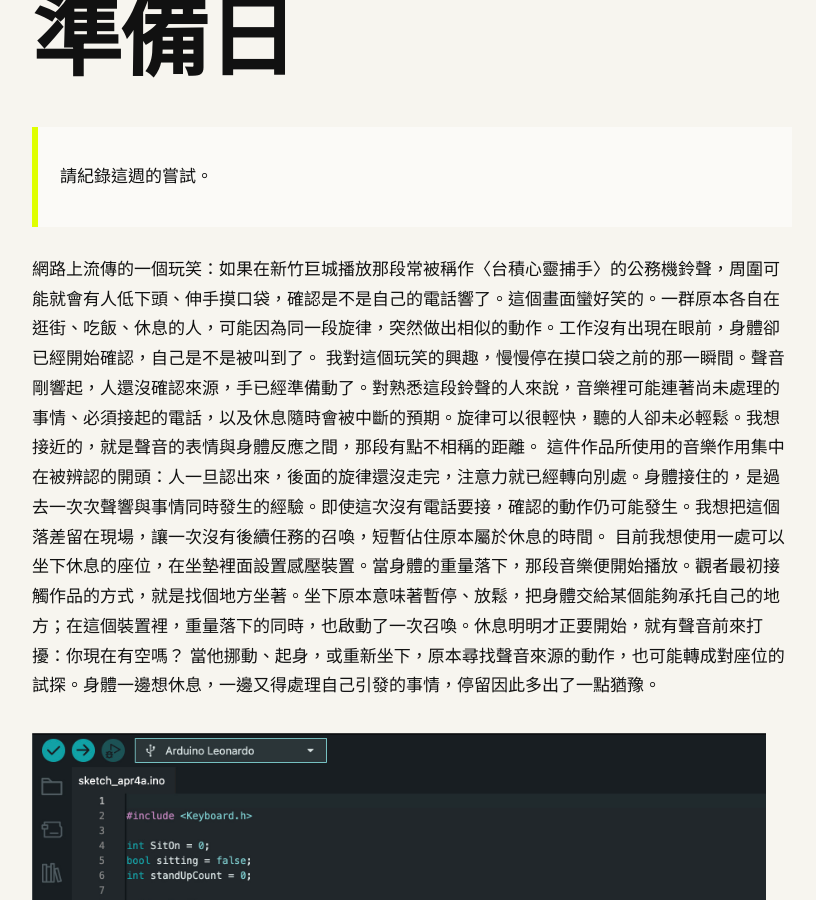
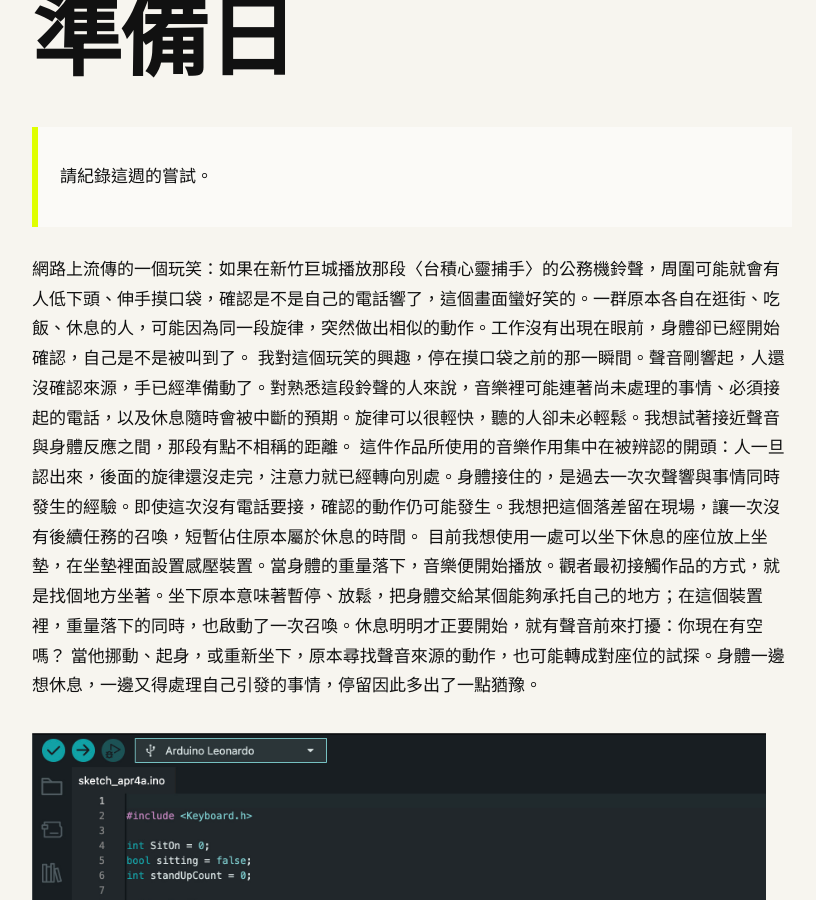
Before and after one commit to yenchichen1998/fieldworkarchive, a Jekyll site: the page built from weeks/week-08.md, in a window 1280 px wide and 900 px high, scrolled down 247 px. Shown: the whole window, without its empty margins (48-864 px from the left). Built offline with Jekyll 4.4.1, drawn with Linux system fonts in a browser that asks for light colours.

Commit message:
Update week-08.md

```diff
--- a/weeks/week-08.md
+++ b/weeks/week-08.md
@@ -9,9 +9,10 @@ permalink: /weeks/week-08/
 
 > 請紀錄這週的嘗試。
 
-網路上流傳的一個玩笑：如果在新竹巨城播放那段常被稱作〈台積心靈捕手〉的公務機鈴聲，周圍可能就會有人低下頭、伸手摸口袋，確認是不是自己的電話響了。這個畫面蠻好笑的。一群原本各自在逛街、吃飯、休息的人，可能因為同一段旋律，突然做出相似的動作。工作沒有出現在眼前，身體卻已經開始確認，自己是不是被叫到了。
-我對這個玩笑的興趣，慢慢停在摸口袋之前的那一瞬間。聲音剛響起，人還沒確認來源，手已經準備動了。對熟悉這段鈴聲的人來說，音樂裡可能連著尚未處理的事情、必須接起的電話，以及休息隨時會被中斷的預期。旋律可以很輕快，聽的人卻未必輕鬆。我想接近的，就是聲音的表情與身體反應之間，那段有點不相稱的距離。
+網路上流傳的一個玩笑：如果在新竹巨城播放那段〈台積心靈捕手〉的公務機鈴聲，周圍可能就會有人低下頭、伸手摸口袋，確認是不是自己的電話響了，這個畫面蠻好笑的。一群原本各自在逛街、吃飯、休息的人，可能因為同一段旋律，突然做出相似的動作。工作沒有出現在眼前，身體卻已經開始確認，自己是不是被叫到了。
+我對這個玩笑的興趣，停在摸口袋之前的那一瞬間。聲音剛響起，人還沒確認來源，手已經準備動了。對熟悉這段鈴聲的人來說，音樂裡可能連著尚未處理的事情、必須接起的電話，以及休息隨時會被中斷的預期。旋律可以很輕快，聽的人卻未必輕鬆。我想試著接近聲音與身體反應之間，那段有點不相稱的距離。
 這件作品所使用的音樂作用集中在被辨認的開頭：人一旦認出來，後面的旋律還沒走完，注意力就已經轉向別處。身體接住的，是過去一次次聲響與事情同時發生的經驗。即使這次沒有電話要接，確認的動作仍可能發生。我想把這個落差留在現場，讓一次沒有後續任務的召喚，短暫佔住原本屬於休息的時間。
-目前我想使用一處可以坐下休息的座位，在坐墊裡面設置感壓裝置。當身體的重量落下，那段音樂便開始播放。觀者最初接觸作品的方式，就是找個地方坐著。坐下原本意味著暫停、放鬆，把身體交給某個能夠承托自己的地方；在這個裝置裡，重量落下的同時，也啟動了一次召喚。休息明明才正要開始，就有聲音前來打擾：你現在有空嗎？
+目前我想使用一處可以坐下休息的座位放上坐墊，在坐墊裡面設置感壓裝置。當身體的重量落下，音樂便開始播放。觀者最初接觸作品的方式，就是找個地方坐著。坐下原本意味著暫停、放鬆，把身體交給某個能夠承托自己的地方；在這個裝置裡，重量落下的同時，也啟動了一次召喚。休息明明才正要開始，就有聲音前來打擾：你現在有空嗎？
 當他挪動、起身，或重新坐下，原本尋找聲音來源的動作，也可能轉成對座位的試探。身體一邊想休息，一邊又得處理自己引發的事情，停留因此多出了一點猶豫。
+
 ![準備日]({{ '/assets/images/w08-01.jpg' | relative_url }})
```
